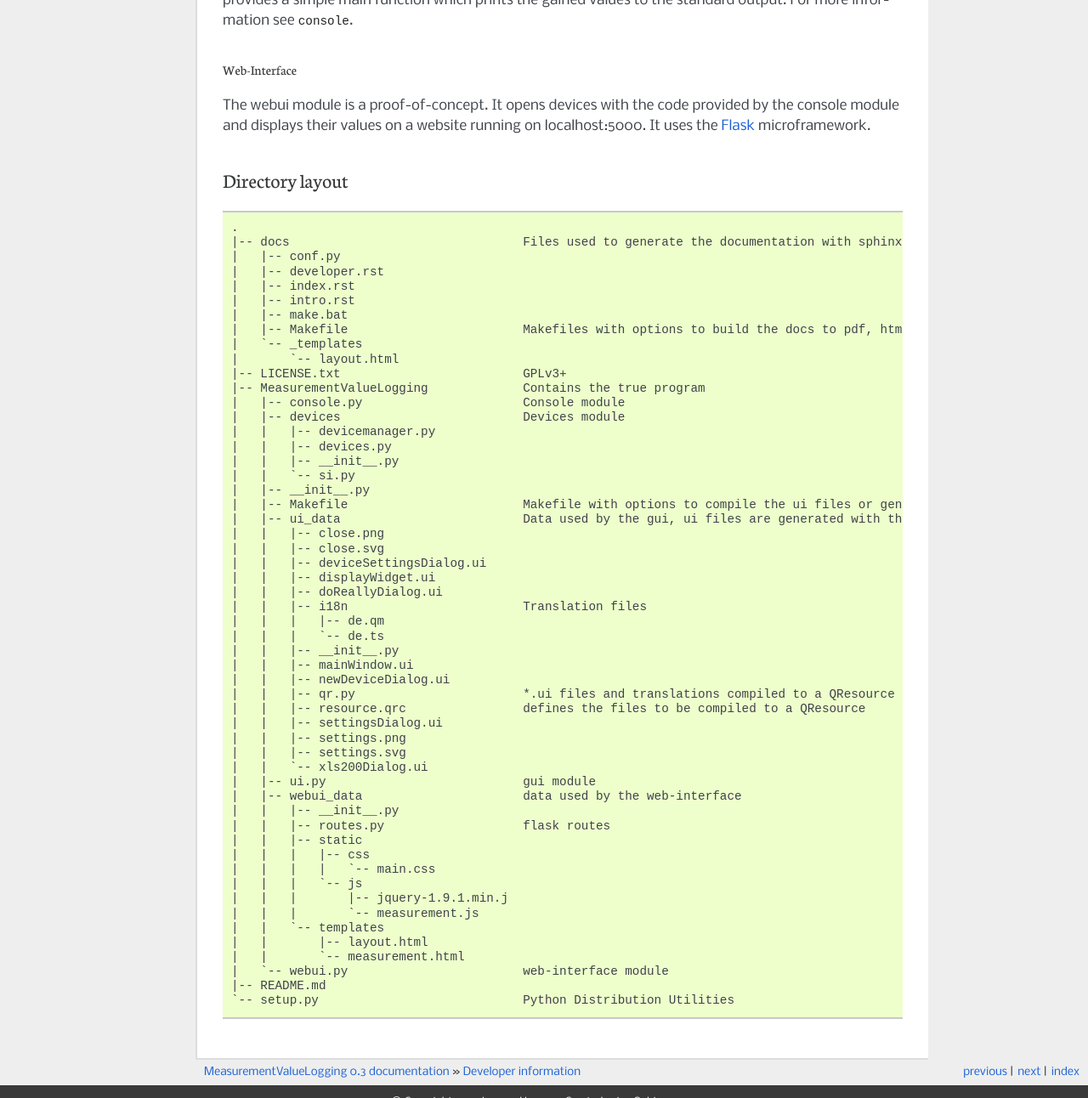
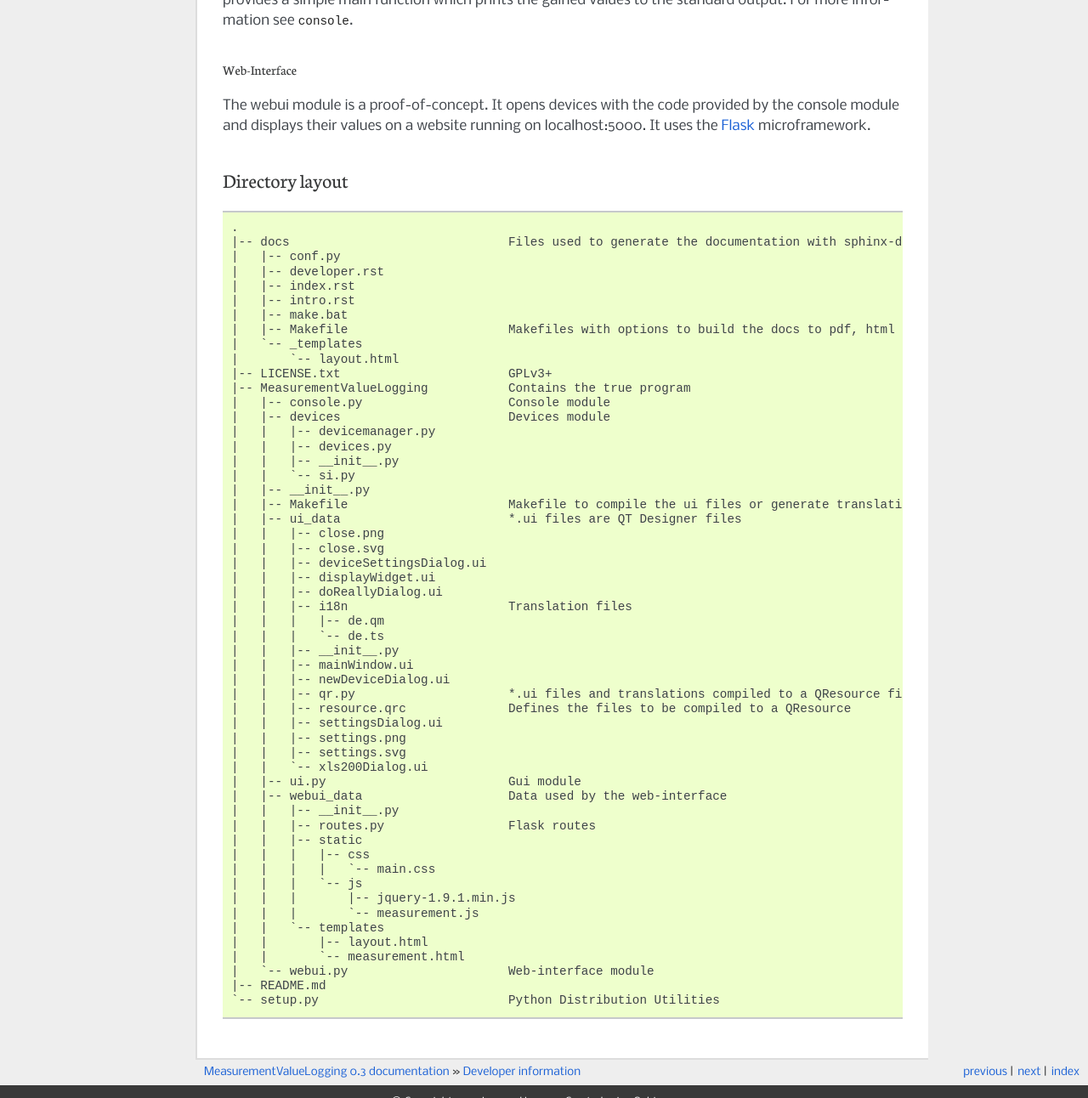
Before and after one commit to leezu/MeasurementValueLogging, a Sphinx documentation site: the page built from docs/developer.rst, in a window 1280 px wide and 1400 px high, scrolled down 4482 px, cut to the strip 0-1292 px from the top of the window. Shown: the whole strip at 85% size. Built offline with Sphinx 7.4.7, drawn with Linux system fonts in a browser that asks for light colours; comment, search, counter and statistics services are not loaded.

Commit message:
Documentation updates

```diff
--- a/docs/conf.py
+++ b/docs/conf.py
@@ -199,7 +199,7 @@ latex_documents = [
 #latex_show_pagerefs = False
 
 # If true, show URL addresses after external links.
-#latex_show_urls = False
+latex_show_urls = True
 
 # Documents to append as an appendix to all manuals.
 #latex_appendices = []
--- a/docs/developer.rst
+++ b/docs/developer.rst
@@ -130,56 +130,56 @@ Directory layout
 ::
 
 	.
-	|-- docs                              	Files used to generate the documentation with sphinx-doc
+	|-- docs                              Files used to generate the documentation with sphinx-doc
 	|   |-- conf.py
 	|   |-- developer.rst
 	|   |-- index.rst
 	|   |-- intro.rst
 	|   |-- make.bat
-	|   |-- Makefile                      	Makefiles with options to build the docs to pdf, html etc.
+	|   |-- Makefile                      Makefiles with options to build the docs to pdf, html etc.
 	|   `-- _templates
 	|       `-- layout.html
-	|-- LICENSE.txt                       	GPLv3+
-	|-- MeasurementValueLogging           	Contains the true program
-	|   |-- console.py                    	Console module
-	|   |-- devices                       	Devices module
+	|-- LICENSE.txt                       GPLv3+
+	|-- MeasurementValueLogging           Contains the true program
+	|   |-- console.py                    Console module
+	|   |-- devices                       Devices module
 	|   |   |-- devicemanager.py
 	|   |   |-- devices.py
 	|   |   |-- __init__.py
 	|   |   `-- si.py
 	|   |-- __init__.py
-	|   |-- Makefile                      	Makefile with options to compile the ui files or generate translation
-	|   |-- ui_data                       	Data used by the gui, ui files are generated with the QT Designer
+	|   |-- Makefile                      Makefile to compile the ui files or generate translations
+	|   |-- ui_data                       *.ui files are QT Designer files
 	|   |   |-- close.png
 	|   |   |-- close.svg
 	|   |   |-- deviceSettingsDialog.ui
 	|   |   |-- displayWidget.ui
 	|   |   |-- doReallyDialog.ui
-	|   |   |-- i18n                      	Translation files
+	|   |   |-- i18n                      Translation files
 	|   |   |   |-- de.qm
 	|   |   |   `-- de.ts
 	|   |   |-- __init__.py
 	|   |   |-- mainWindow.ui
 	|   |   |-- newDeviceDialog.ui
-	|   |   |-- qr.py                     	*.ui files and translations compiled to a QResource file
-	|   |   |-- resource.qrc              	defines the files to be compiled to a QResource
+	|   |   |-- qr.py                     *.ui files and translations compiled to a QResource file
+	|   |   |-- resource.qrc              Defines the files to be compiled to a QResource
 	|   |   |-- settingsDialog.ui
 	|   |   |-- settings.png
 	|   |   |-- settings.svg
 	|   |   `-- xls200Dialog.ui
-	|   |-- ui.py                         	gui module
-	|   |-- webui_data                    	data used by the web-interface
+	|   |-- ui.py                         Gui module
+	|   |-- webui_data                    Data used by the web-interface
 	|   |   |-- __init__.py
-	|   |   |-- routes.py                 	flask routes
+	|   |   |-- routes.py                 Flask routes
 	|   |   |-- static
 	|   |   |   |-- css
 	|   |   |   |   `-- main.css
 	|   |   |   `-- js
-	|   |   |       |-- jquery-1.9.1.min.j
+	|   |   |       |-- jquery-1.9.1.min.js
 	|   |   |       `-- measurement.js
 	|   |   `-- templates
 	|   |       |-- layout.html
 	|   |       `-- measurement.html
-	|   `-- webui.py                      	web-interface module
+	|   `-- webui.py                      Web-interface module
 	|-- README.md
-	`-- setup.py                          	Python Distribution Utilities
+	`-- setup.py                          Python Distribution Utilities
```
Also changed, not shown: 1 other file.
